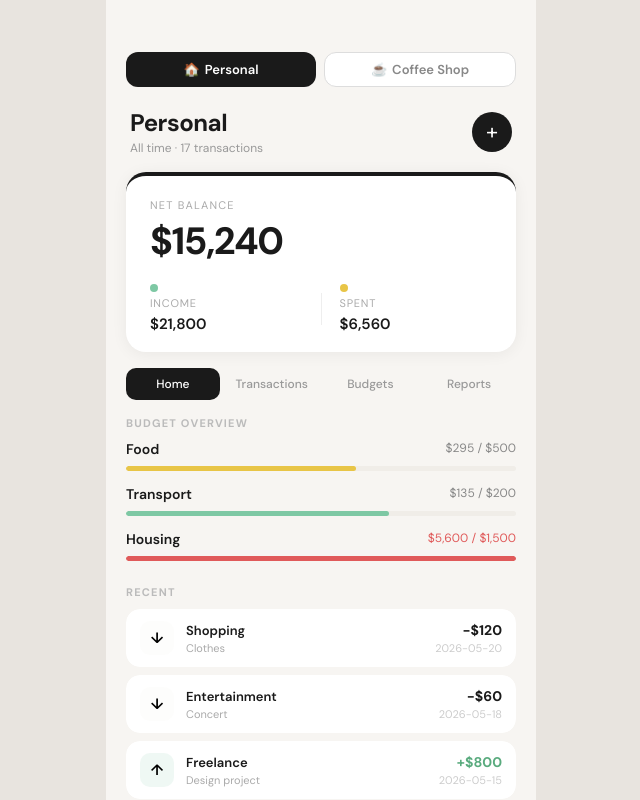
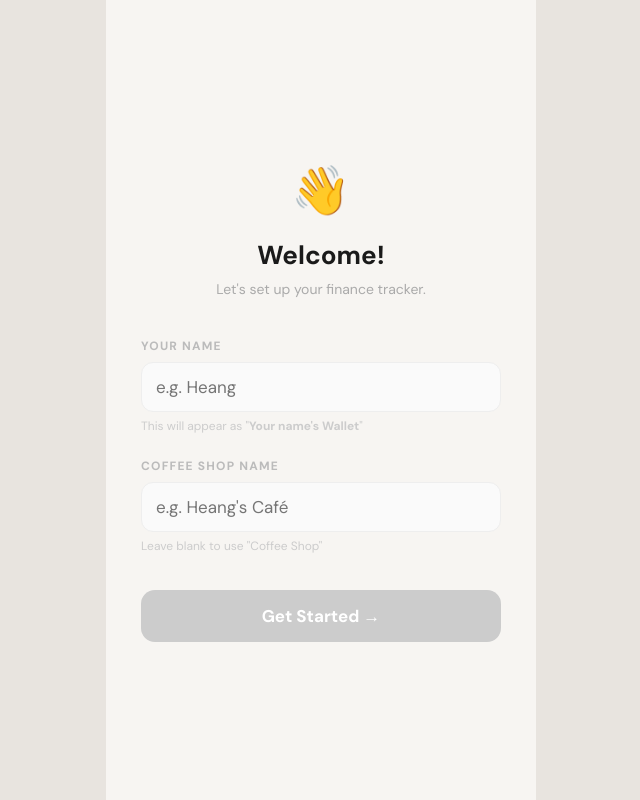
Before and after one commit to heanglong/Finance-app, a React (Create React App) app: page / in a window 1280 px wide. Shown: the top 800 px of the page, without its empty margins (319-959 px from the left). Built offline with nearby package versions, Linux system fonts and the light colour scheme.

Commit message:
Add name setup screen

```diff
--- a/src/App.jsx
+++ b/src/App.jsx
@@ -190,24 +190,88 @@ function exportPDF(title, htmlContent) {
   win.document.close();
 }
 
+// ─── localStorage helpers ─────────────────────────────────────────────────────
+function loadStorage(key, fallback) {
+  try { const v = localStorage.getItem(key); return v ? JSON.parse(v) : fallback; } catch { return fallback; }
+}
+function saveStorage(key, value) {
+  try { localStorage.setItem(key, JSON.stringify(value)); } catch {}
+}
+
 // ─── App ──────────────────────────────────────────────────────────────────────
 export default function App() {
-  const [pocket,   setPocket]   = useState("personal");
-  const [tab,      setTab]      = useState("overview");
-  const [txData,   setTxData]   = useState(SEED);
-  const [budgets,  setBudgets]  = useState(DEFAULT_BUDGETS);
-  const [cats,     setCats]     = useState(DEFAULT_CATS);  // custom categories
-  const [showAdd,  setShowAdd]  = useState(false);
-  const [showCats, setShowCats] = useState(false);
-  const [form,     setForm]     = useState({ type:"expense", category:"", amount:"", note:"", date:today() });
-  const [mounted,  setMounted]  = useState(false);
+  const [pocket,    setPocket]   = useState("personal");
+  const [tab,       setTab]      = useState("overview");
+  const [txData,    setTxData]   = useState(() => loadStorage("fin_txData",  SEED));
+  const [budgets,   setBudgets]  = useState(() => loadStorage("fin_budgets", DEFAULT_BUDGETS));
+  const [cats,      setCats]     = useState(() => loadStorage("fin_cats",    DEFAULT_CATS));
+  const [userName,  setUserName] = useState(() => loadStorage("fin_userName", null));
+  const [nameInput, setNameInput]= useState("");
+  const [shopInput, setShopInput]= useState("");
+  const [shopName,  setShopName] = useState(() => loadStorage("fin_shopName", "Coffee Shop"));
+  const [showAdd,   setShowAdd]  = useState(false);
+  const [showCats,  setShowCats] = useState(false);
+  const [form,      setForm]     = useState({ type:"expense", category:"", amount:"", note:"", date:today() });
+  const [mounted,   setMounted]  = useState(false);
+
+  // Persist to localStorage whenever data changes
+  useEffect(() => { saveStorage("fin_txData",  txData);    }, [txData]);
+  useEffect(() => { saveStorage("fin_budgets", budgets);   }, [budgets]);
+  useEffect(() => { saveStorage("fin_cats",    cats);      }, [cats]);
+  useEffect(() => { saveStorage("fin_userName", userName); }, [userName]);
+  useEffect(() => { saveStorage("fin_shopName", shopName); }, [shopName]);
 
   useEffect(()=>{ setMounted(true); },[]);
   useEffect(()=>{
     setForm(f=>({ ...f, category: cats[pocket][f.type][0] || "" }));
   },[pocket, cats]);
 
-  const P       = POCKET_META[pocket];
+  // ── First-time setup screen ──
+  if (!userName) {
+    return (
+      <div style={s.shell}>
+        <style>{css}</style>
+        <div style={{ ...s.app, background:"#f7f5f2", display:"flex", flexDirection:"column", alignItems:"center", justifyContent:"center", minHeight:"100vh", padding:"40px 32px" }}>
+          <div style={{ fontSize:48, marginBottom:16 }}>👋</div>
+          <div style={{ fontSize:26, fontWeight:700, color:"#1a1a1a", marginBottom:8, textAlign:"center" }}>Welcome!</div>
+          <div style={{ fontSize:14, color:"#aaa", marginBottom:40, textAlign:"center" }}>Let's set up your finance tracker.</div>
+          <div style={{ width:"100%", maxWidth:360 }}>
+            <div style={{ fontSize:12, fontWeight:700, color:"#bbb", textTransform:"uppercase", letterSpacing:1.2, marginBottom:8 }}>Your Name</div>
+            <input
+              style={{ ...s.input, fontSize:17, marginBottom:6 }}
+              placeholder="e.g. Heang"
+              value={nameInput}
+              onChange={e => setNameInput(e.target.value)}
+            />
+            <div style={{ fontSize:12, color:"#ccc", marginBottom:24 }}>This will appear as "<b>{nameInput.trim() || "Your name"}'s Wallet</b>"</div>
+            <div style={{ fontSize:12, fontWeight:700, color:"#bbb", textTransform:"uppercase", letterSpacing:1.2, marginBottom:8 }}>Coffee Shop Name</div>
+            <input
+              style={{ ...s.input, fontSize:17, marginBottom:6 }}
+              placeholder="e.g. Heang's Café"
+              value={shopInput}
+              onChange={e => setShopInput(e.target.value)}
+            />
+            <div style={{ fontSize:12, color:"#ccc", marginBottom:32 }}>Leave blank to use "Coffee Shop"</div>
+            <button
+              style={{ ...s.submitBtn, background: nameInput.trim() ? "#1a1a1a" : "#ccc", fontSize:17 }}
+              disabled={!nameInput.trim()}
+              onClick={() => { if(nameInput.trim()) { setUserName(nameInput.trim()); setShopName(shopInput.trim() || "Coffee Shop"); }}}
+            >
+              Get Started →
+            </button>
+          </div>
+        </div>
+      </div>
+    );
+  }
+
+  // Dynamic pocket labels using user's name
+  const POCKET_DISPLAY = {
+    personal:   { ...POCKET_META.personal,   label: `${userName}'s Wallet` },
+    coffeeshop: { ...POCKET_META.coffeeshop, label: shopName },
+  };
+
+  const P       = POCKET_DISPLAY[pocket];
   const txs     = txData[pocket];
   const pCats   = cats[pocket];
   const pBudgets= budgets[pocket];
@@ -250,7 +314,7 @@ export default function App() {
 
         {/* Pocket switcher */}
         <div style={s.pocketBar}>
-          {Object.values(POCKET_META).map(p=>(
+          {Object.values(POCKET_DISPLAY).map(p=>(
             <button key={p.id}
               style={{ ...s.pocketBtn, ...(pocket===p.id?{ ...s.pocketActive, background:p.accent }:{}) }}
               onClick={()=>{ setPocket(p.id); setTab("overview"); }}>
```
